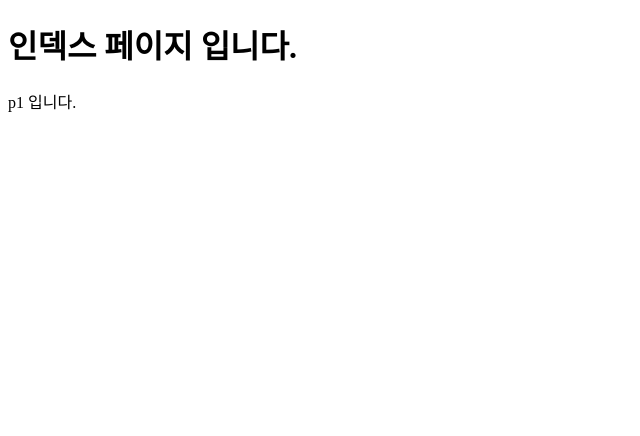
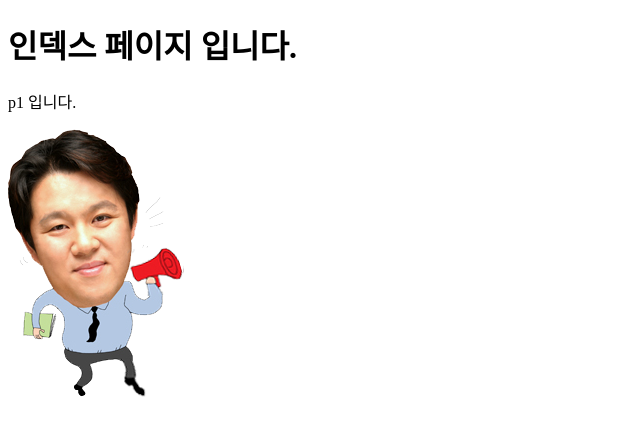
Before and after one commit to Loyce0805/my_app, a plain HTML site: page index.html in a window 1280 px wide. Shown: the whole page, without its empty margins (0-640 px from the left). Drawn offline with Linux system fonts and the light colour scheme.

Commit message:
img added

```diff
--- a/index.html
+++ b/index.html
@@ -9,5 +9,6 @@
 <body>
     <h1>인덱스 페이지 입니다.</h1>
     <p>p1 입니다.</p>
+    <img src="images/kim1.png">
 </body>
 </html>
```
